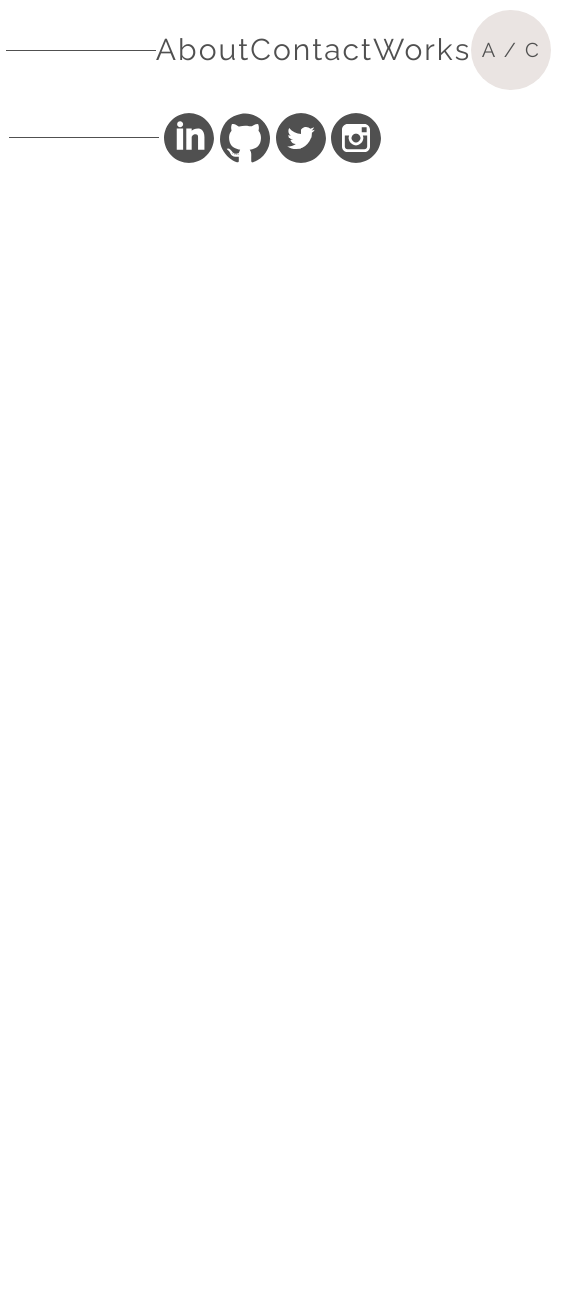
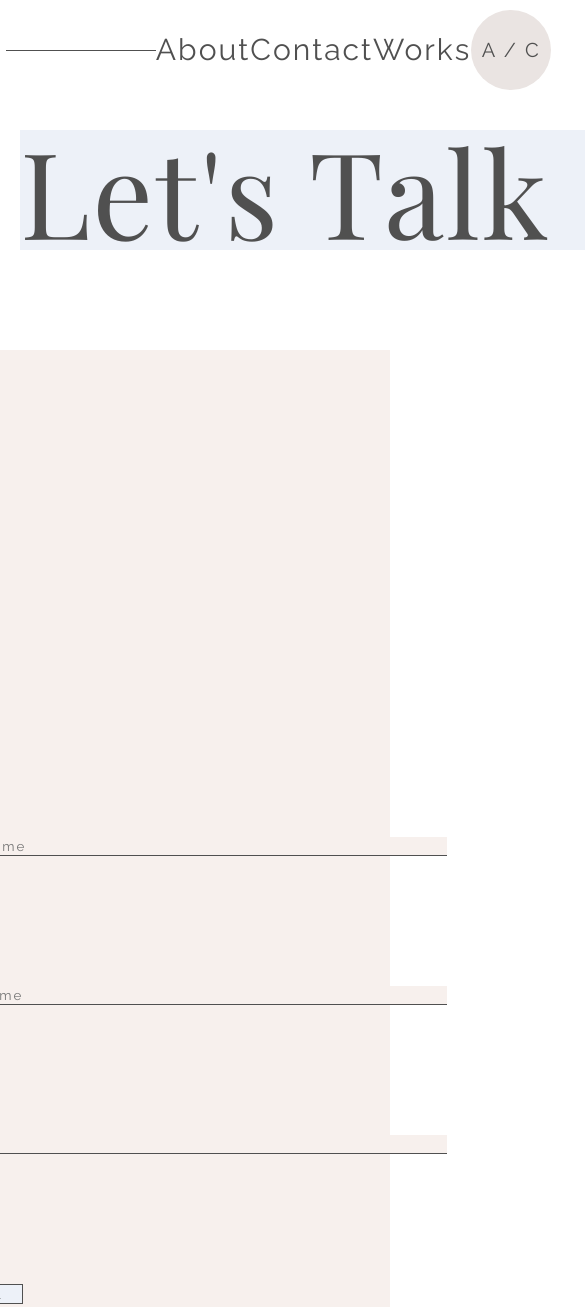
Before and after one commit to AriannaChau/portfolio3.0, a plain HTML site: page contact.html in a window 390 px wide. Shown: the top 1307 px of the page, 585 px wide, since content can reach past the window. Before the commit the page ends 844 px from the top, so only its background shows below. Drawn offline with nearby package versions, Linux system fonts and the light colour scheme.

Commit message:
Begin contact page in mobile view

```diff
--- a/contact.html
+++ b/contact.html
@@ -15,6 +15,19 @@
       </ul>
       <a href="index.html"><div class="logo">A / C</div></a>
     </nav>
+    <div class="contact-title">
+      <h1>Let's Talk</h1>
+    </div>
+    <div class="form-body">
+      <form action="https://formspree.io/ariannapikachau@gmail.com"
+      method="POST">
+      <input type="text" name="name" placeholder="first name">
+      <input type="text" name="name" placeholder="last name">
+      <input type="email" name="_replyto" placeholder="email">
+      <!-- <input type="text" name="message" placeholder="message" id="message"> -->
+      <input type="submit" value="Send" id="button">
+    </form>
+  </div>
     <footer>
       <ul>
         <li><div class="br"></div></li>
--- a/sass/pages/_about.scss
+++ b/sass/pages/_about.scss
@@ -18,7 +18,7 @@ h1 {
   display: flex;
   justify-content: center;
   img {
-    width: 450px;
+    width: 500px;
     height: 350px;
     margin-top: 50px;
   }
--- /dev/null
+++ b/sass/pages/_contact.scss
@@ -0,0 +1,36 @@
+.contact-title {
+  width: 800px;
+  background-color: $blue;
+  margin-left: 20px;
+  margin-top: 30px;
+}
+
+input {
+  border: none;
+  border-bottom: 1px solid $grey;
+  letter-spacing: 2px;
+  font-family: $body-font;
+  width: 500px;
+  background-color: $cream;
+  display: flex;
+  flex-direction: column;
+  margin: 130px;
+  &:focus {
+    outline: none;
+  }
+}
+.form-body {
+  background-color: $cream;
+  margin-top: 100px;
+  height: 48em;
+  display: flex;
+  justify-content: center;
+  align-items: center;
+}
+#button {
+  width: 80px;
+  letter-spacing: 2px;
+  font-family: $body-font;
+  border: 1px solid $grey;
+  background-color: $blue;
+}
--- a/sass/pages/_main.scss
+++ b/sass/pages/_main.scss
@@ -1,2 +1,3 @@
 @import "landing";
-@import "about"
+@import "about";
+@import "contact";
```
Also changed, not shown: sass/output.css, 1 other file.
